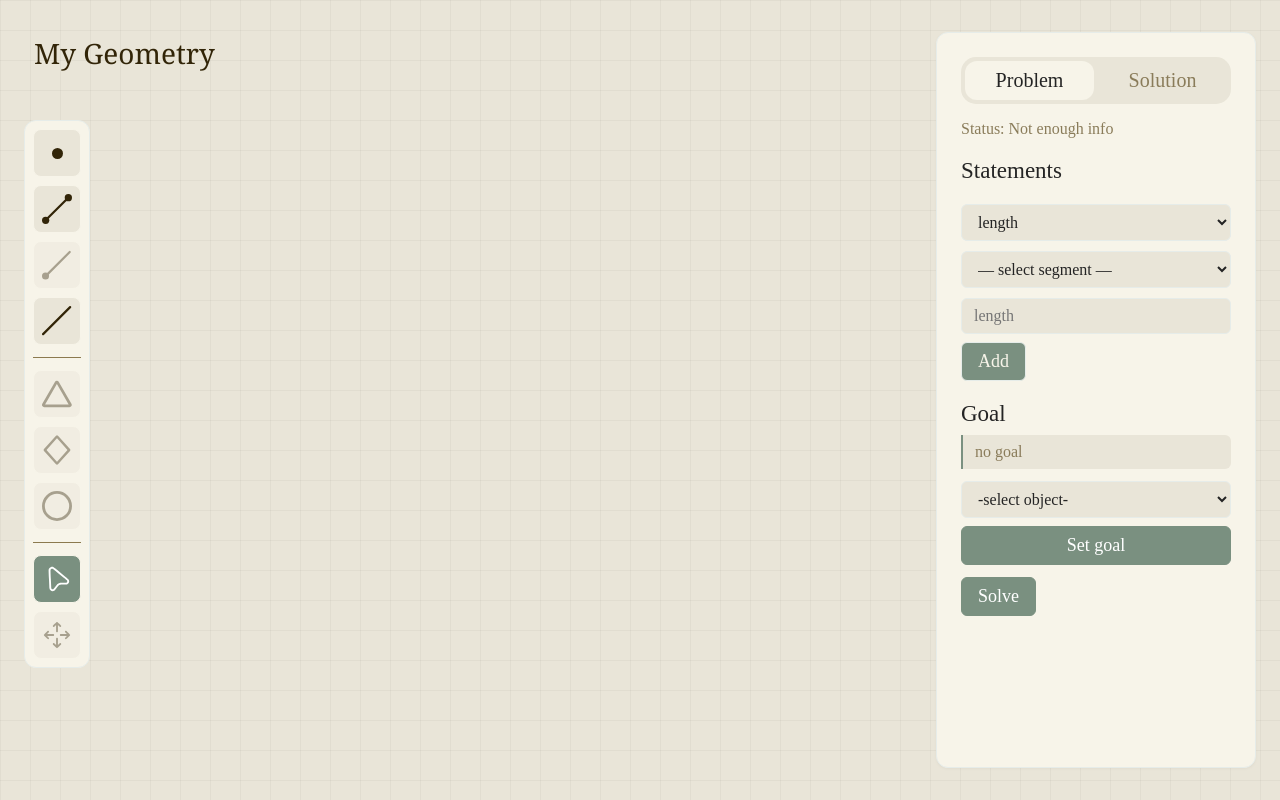
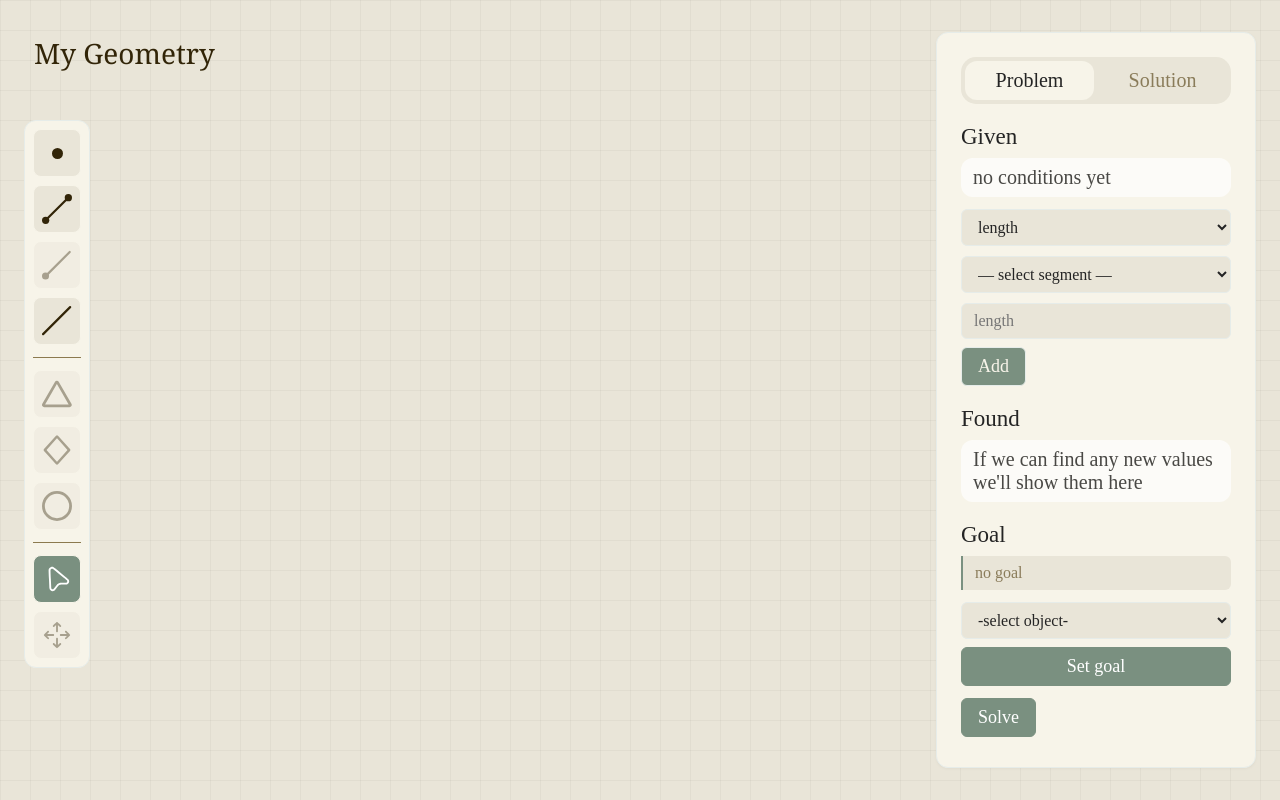
Before and after one commit to Junkenrat/My-Geometry, a React (Vite) app: page / in a window 1280 px wide. Built offline with nearby package versions, Linux system fonts and the light colour scheme.

Commit message:
added cosmetic and fixed found

```diff
--- a/src/components/panel.tsx
+++ b/src/components/panel.tsx
@@ -1,11 +1,11 @@
 import { formatFact, formatGoal, formatQuantity } from "../engine/format";
+import { isMeaningfulFact } from "../engine/facts";
 import { Problem } from "../engine/problem";
 import { AddStatement } from "./addStatement";
 import { SetGoal } from "./setGoal";
 import { useState } from "react";
 import { Solution } from "./solution";
 import type { Conflict } from "../engine/validate";
-// import type { Point } from "../engine/types";
 
 interface PanelProps {
     problem: Problem;
@@ -16,8 +16,31 @@ interface PanelProps {
     onSetGoal: () => void;
 }
 
-export function Panel({problem, onSolve, isSolved, conflicts, onAdd, onSetGoal}: PanelProps) {
+// isSolved is not destructured while the status line is commented out.
+export function Panel({problem, onSolve, conflicts, onAdd, onSetGoal}: PanelProps) {
     const [activeTab, setActiveTab] = useState<"problem" | "solution">("problem");
+
+    // Given: what the user stated. Found: what the engine derived.
+    // Both show only meaningful facts — triangle/between scaffolding stays internal.
+    const givenItems: string[] = [
+        ...problem.facts
+            .filter(f => f.reason.kind === "given" && isMeaningfulFact(f))
+            .map(f => formatFact(f))
+            .filter((s): s is string => s !== null),
+        ...problem.quantities.assignments
+            .filter(a => a.reason.kind === "given")
+            .map(a => formatQuantity(a.quantity)),
+    ];
+    const foundItems: string[] = [
+        ...problem.quantities.assignments
+            .filter(a => a.reason.kind === "derived")
+            .map(a => formatQuantity(a.quantity)),
+        ...problem.facts
+            .filter(f => f.reason.kind === "derived" && isMeaningfulFact(f))
+            .map(f => formatFact(f))
+            .filter((s): s is string => s !== null),
+    ];
+
     return (
         <div className="panel">
 
@@ -30,30 +53,36 @@ export function Panel({problem, onSolve, isSolved, conflicts, onAdd, onSetGoal}:
 
             {activeTab === "problem" && (
                 <>
-                    <div className="status">
+                    {/* <div className="status">
                         Status: {isSolved ? "Solved" : "Not enough info"}
-                    </div>
-                    <h3 className="section-title">Statements</h3>
+                    </div> */}
+                    <h3 className="section-title">Given</h3>
                     <div className="statements-list">
-                        {problem.facts.map((fact, index) => {
-                            const text = formatFact(fact);
-                            if (text === null) return null;
-                            return (
-                                <div key={`fact-${index}`} className="statement">
-                                    {text}
-                                </div>
-                            );
-                        })}
-                        {problem.quantities.assignments
-                            .filter(a => a.reason.kind === "given")
-                            .map((a, index) => (
-                                <div key={`given-${index}`} className="statement">
-                                    {formatQuantity(a.quantity)}
-                                </div>
-                            ))}
+                        {givenItems.length === 0 && (
+                            <div className="statement statement-empty">no conditions yet</div>
+                        )}
+                        {givenItems.map((text, index) => (
+                            <div key={`given-${index}`} className="statement statement-given">
+                                {text}
+                            </div>
+                        ))}
                     </div>
 
                     <AddStatement problem={problem} onAdd={onAdd} />
+
+                    <h3 className="section-title">Found</h3>
+                    <div className="statements-list">
+                        {foundItems.length === 0 && (
+                            <div className="statement statement-empty">
+                                If we can find any new values we'll show them here
+                            </div>
+                        )}
+                        {foundItems.map((text, index) => (
+                            <div key={`found-${index}`} className="statement statement-found">
+                                {text}
+                            </div>
+                        ))}
+                    </div>
 
                     <h3 className="section-title">Goal</h3>
 
@@ -64,9 +93,6 @@ export function Panel({problem, onSolve, isSolved, conflicts, onAdd, onSetGoal}:
                     <SetGoal problem={problem} onSet={onSetGoal} />
 
                     <button className="btn btn-primary" onClick={onSolve}>Solve</button>
-                    {/* <div className="solve-row">
-                        <button className="btn btn-primary" onClick={onSolve}>Solve</button>
-                    </div> */}
                 </>
             )}
 
--- a/src/engine/facts.ts
+++ b/src/engine/facts.ts
@@ -3,6 +3,10 @@ import type { Segment, Angle, Triangle, Point } from "./types";
 export type Reason =
   | { kind: "given" }
   | { kind: "derived"; theorem: string; premises: Fact[] };
+
+export type GivenValue =
+  | { kind: "length"; segment: Segment; value: number }
+  | { kind: "angle"; angle: Angle; value: number };
 
 // Structural facts about the configuration
 export interface TriangleFact {
@@ -40,7 +44,7 @@ export type Goal =
     | { kind: "angle"; angle: Angle }
     | { kind: "perpendicular"; seg1: Segment; seg2: Segment };
 
-// Whether a fact carries information the user cares about or it's used only by the engine
+// Whether a fact carries information the user cares about or it's only used by the engine
 export function isMeaningfulFact(fact: Fact): boolean {
     return fact.kind === "perpendicular" || fact.kind === "right_triangle";
 }
--- a/src/engine/problem.ts
+++ b/src/engine/problem.ts
@@ -1,6 +1,6 @@
 import type { Point, Line, Ray, Segment, Angle, Triangle } from "./types";
 import { pointName } from "./types";
-import type { Fact, Goal } from "./facts";
+import type { Fact, GivenValue, Goal } from "./facts";
 import { factsEqual } from "./facts";
 import type { Quantity, QuantityId } from "./quantities";
 import { QuantityStore } from "./quantities";
@@ -19,11 +19,12 @@ export class Problem {
     facts: Fact[] = [];
     goal: Goal | null = null;
     quantities: QuantityStore = new QuantityStore();
+    givenValues: GivenValue[] = []
     relations: Map<string, Relation> = new Map();
     private nextPointNumber = 0;
     private nextLineNumber = 0;
 
-    // All string arguments of getX/addX below are point ids (p0, p1, ...).
+    // All string arguments of get/add below are point ids
 
     getAngleKey(vertex: string, thr1: string, thr2: string): string {
         const keyA = `${vertex}>${thr1}`;
@@ -281,12 +282,24 @@ export class Problem {
             () => `∠${pointName(angle.ray1.through)}${pointName(angle.vertex)}${pointName(angle.ray2.through)}`);
     }
 
+    private applyGivenValue(given: GivenValue): void {
+        if (given.kind === "length") {
+            this.quantities.assign(this.lengthQuantity(given.segment).id, given.value, { kind: "given" });
+        } else {
+            this.quantities.assign(this.angleQuantity(given.angle).id, given.value, { kind: "given" });
+        }
+    }
+
     setLength(seg: Segment, value: number): void {
-        this.quantities.assign(this.lengthQuantity(seg).id, value, { kind: "given" });
+        const given: GivenValue = { kind: "length", segment: seg, value };
+        this.givenValues.push(given);
+        this.applyGivenValue(given);
     }
 
     setAngle(angle: Angle, value: number): void {
-        this.quantities.assign(this.angleQuantity(angle).id, value, { kind: "given" });
+        const given: GivenValue = { kind: "angle", angle, value };
+        this.givenValues.push(given);
+        this.applyGivenValue(given);
     }
 
     setGoal(goal: Goal | null): void {
```
